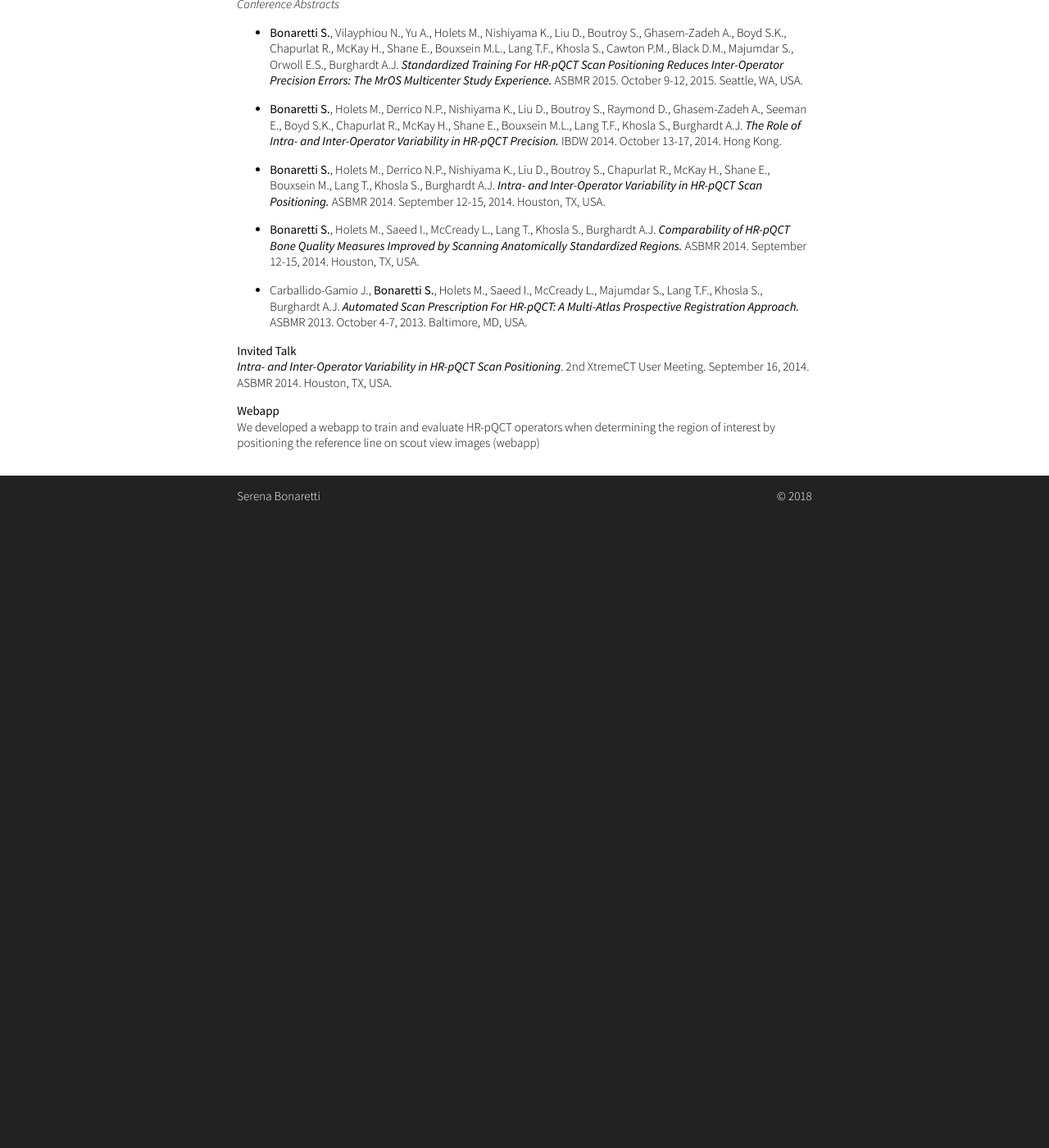
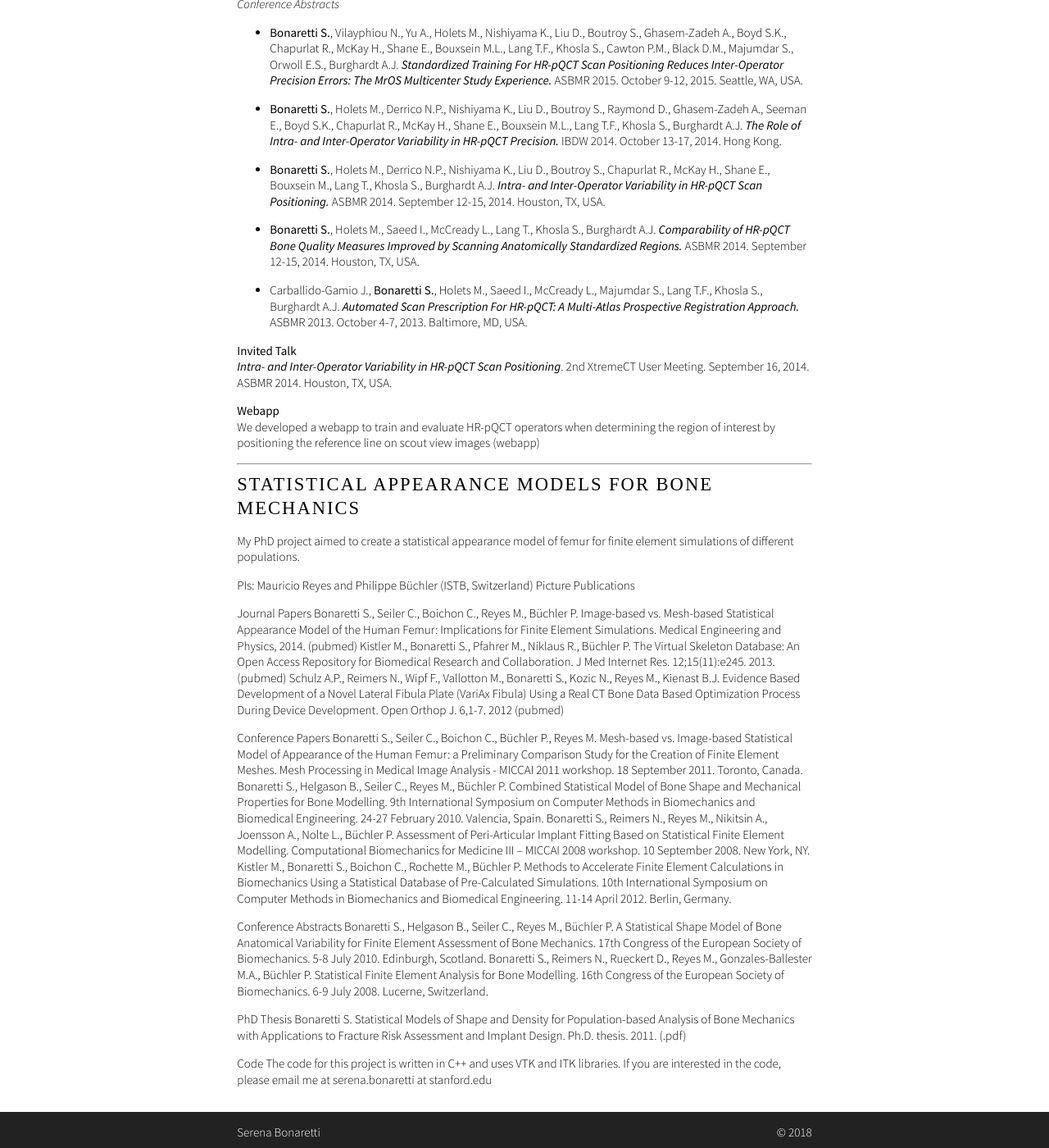
Before and after one commit to sbonaretti/sbonaretti.github.io, a Jekyll site: the page built from Projects.md, in a window 1280 px wide and 1400 px high, scrolled down 1711 px. Shown: the whole window at 82% size. Built offline with Jekyll 4.4.1, drawn with Linux system fonts in a browser that asks for light colours; some web fonts are replaced; before the commit the page ends 2341 px from its top, so only the background shows below that.

Commit message:
Update Projects.md

```diff
--- a/Projects.md
+++ b/Projects.md
@@ -76,3 +76,36 @@ _Conference Abstracts_
 
 **Webapp**
 We developed a webapp to train and evaluate HR-pQCT operators when determining the region of interest by positioning the reference line on scout view images (webapp)
+
+
+---
+
+# Statistical Appearance Models for Bone Mechanics
+
+My PhD project aimed to create a statistical appearance model of femur for finite element simulations of different populations.
+
+PIs: Mauricio Reyes and Philippe Büchler (ISTB, Switzerland)
+ Picture
+Publications
+
+Journal Papers
+Bonaretti S., Seiler C., Boichon C.,  Reyes M., Büchler P. Image-based vs. Mesh-based Statistical Appearance Model of the Human Femur: Implications for Finite Element Simulations. Medical Engineering and Physics, 2014. (pubmed)
+﻿﻿Kistler M., Bonaretti S., Pfahrer M., Niklaus R., Büchler P. The Virtual Skeleton Database: An Open Access Repository for Biomedical Research and Collaboration. J Med Internet Res. 12;15(11):e245. 2013.﻿﻿ (pubmed)
+Schulz A.P., Reimers N., Wipf F., Vallotton M., Bonaretti S., Kozic N., Reyes M., Kienast B.J. Evidence Based Development of a Novel Lateral Fibula Plate (VariAx Fibula) Using a Real CT Bone Data Based Optimization Process During Device Development. Open Orthop J. 6,1-7. 2012 (pubmed)
+
+Conference Papers
+Bonaretti S., Seiler C., Boichon C., Büchler P., Reyes M. Mesh-based vs. Image-based Statistical Model of Appearance of the Human Femur: a Preliminary Comparison Study for the Creation of Finite Element Meshes. Mesh Processing in Medical Image Analysis - MICCAI 2011 workshop. 18 September 2011. Toronto, Canada.
+Bonaret﻿ti S., Helgason B., Seiler C., Reyes M., Büchler P. Combined Statistical Model of Bone Shape and Mechanical Properties for Bone Modelling. 9th International Symposium on Computer Methods in Biomechanics and Biomedical Engineering. 24-27 February 2010. Valencia, Spain.
+﻿Bonaretti S., Reimers N., Reyes M., Nikitsin A., Joensson A., Nolte L., Büchler P. Assessment of Peri-Articular Implant Fitting Based on Statistical Finite Element Modelling. Computational Biomechanics for Medicine III – MICCAI 2008 workshop. 10 September 2008. New York, NY.
+Kistler M., Bonaretti S., Boichon C., Rochette M., Büchler P. Methods to Accelerate Finite Element Calculations in Biomechanics Using a Statistical Database of Pre-Calculated Simulations. 10th International Symposium on Computer Methods in Biomechanics and Biomedical Engineering. 11-14 April 2012. Berlin, Germany.
+
+Conference Abstracts
+Bonaretti S., Helgason B., Seiler C., Reyes M., Büchler P. A Statistical Shape Model of Bone Anatomical Variability for Finite Element Assessment of Bone Mechanics. 17th Congress of the European Society of Biomechanics. 5-8 July 2010. Edinburgh, Scotland.
+Bonaretti S., Reimers N., Rueckert D., Reyes M., Gonzales-Ballester M.A., Büchler P. Statistical Finite Element Analysis for Bone Modelling. 16th Congress of the European Society of Biomechanics. 6-9 July 2008. Lucerne, Switzerland.
+
+PhD Thesis
+Bonaretti S. Statistical Models of Shape and Density for Population-based Analysis of Bone Mechanics with Applications to Fracture Risk  Assessment and Implant Design. Ph.D. thesis. 2011. (.pdf)
+
+
+Code
+The code for this project is written in C++ and uses VTK and ITK libraries. If you are interested in the code, please email me at serena.bonaretti at stanford.edu
```
